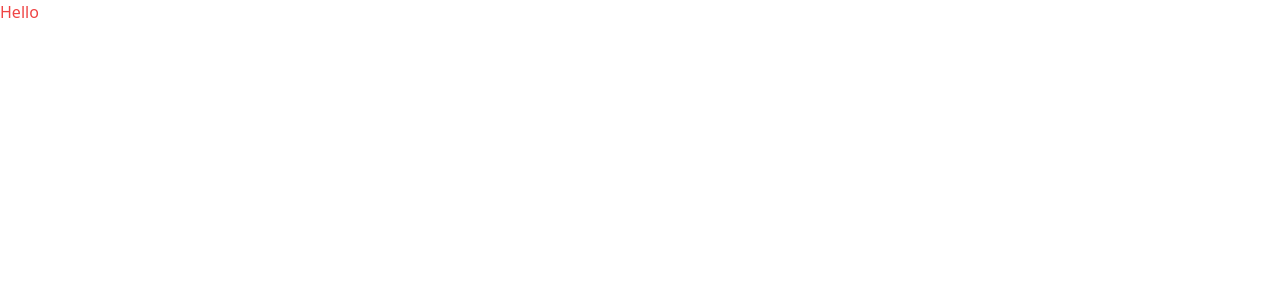
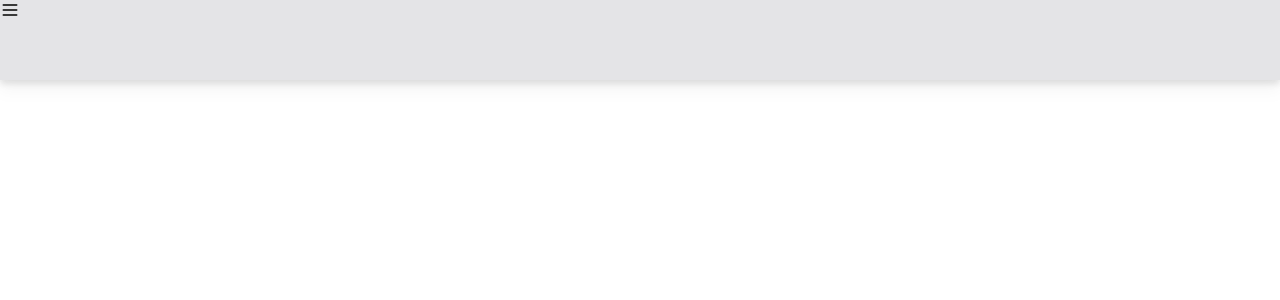
Before and after one commit to Debbl/cloud-app-react, a React (Create React App) app: page / in a window 1280 px wide. Shown: the top 300 px of the page. Built offline with nearby package versions, Linux system fonts and the light colour scheme.

Commit message:
Add @heroicons/react

```diff
--- a/package.json
+++ b/package.json
@@ -3,6 +3,7 @@
   "version": "0.1.0",
   "private": true,
   "dependencies": {
+    "@heroicons/react": "^1.0.6",
     "@testing-library/jest-dom": "^5.14.1",
     "@testing-library/react": "^12.0.0",
     "@testing-library/user-event": "^13.2.1",
--- a/src/App.js
+++ b/src/App.js
@@ -1,8 +1,10 @@
+import Navbar from './components/Navbar';
+
 function App() {
   return (
-    <div className="text-red-500">
-      <h2>Hello</h2>
-    </div>
+    <>
+      <Navbar />
+    </>
   );
 }
 
--- /dev/null
+++ b/src/components/Navbar.jsx
@@ -0,0 +1,10 @@
+import React from 'react';
+import { MenuIcon, XIicon } from '@heroicons/react/outline';
+
+export default function Navbar() {
+  return (
+    <div className="w-screen h-[80px] bg-zinc-200 fixed drop-shadow-lg">
+      <MenuIcon className="w-5" />
+    </div>
+  );
+}
```
Also changed, not shown: 1 other file (tests, documents, lock files or other folders).
